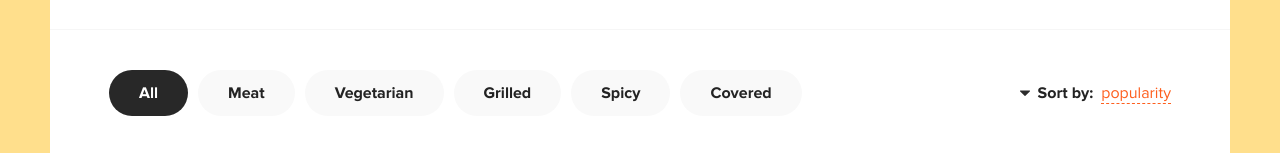
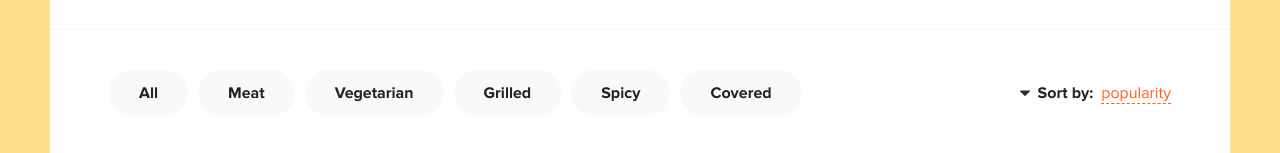
Before and after one commit to Aringoaway/Pizza-React-App, a React (Create React App) app: page / in a window 1280 px wide. Shown: the part 152-305 px from the top of the page. Built offline with nearby package versions, Linux system fonts and the light colour scheme; data requests are answered from the project's data file.

Commit message:
remove local state, add state form redux

```diff
--- a/src/components/Categories.jsx
+++ b/src/components/Categories.jsx
@@ -1,20 +1,18 @@
 import React, {useState} from 'react';
 
-const Categories = React.memo(function Categories({items, onClickItem}) {
-    const [activeItem, setActiveItem] = useState(null);
+const Categories = React.memo(function Categories({ activeCategory, items, onClickItem}) {
 
     const onSelectItem = (index) => {
-        setActiveItem(index);
         onClickItem(index);
     }
 
     return(
         <div className="categories">
             <ul>
-                <li className={activeItem === null ? 'active' : ''} onClick={() => onSelectItem(null)}>All</li>
+                <li className={activeCategory === null ? 'active' : ''} onClick={() => onSelectItem(null)}>All</li>
                 {items && items.map((name, index) =>
                     <li
-                        className={activeItem === index ? 'active' : ''}
+                        className={activeCategory === index ? 'active' : ''}
                         onClick={() => onSelectItem(index)}
                         key={`${name}_${index}`}>
                         {name}
```
